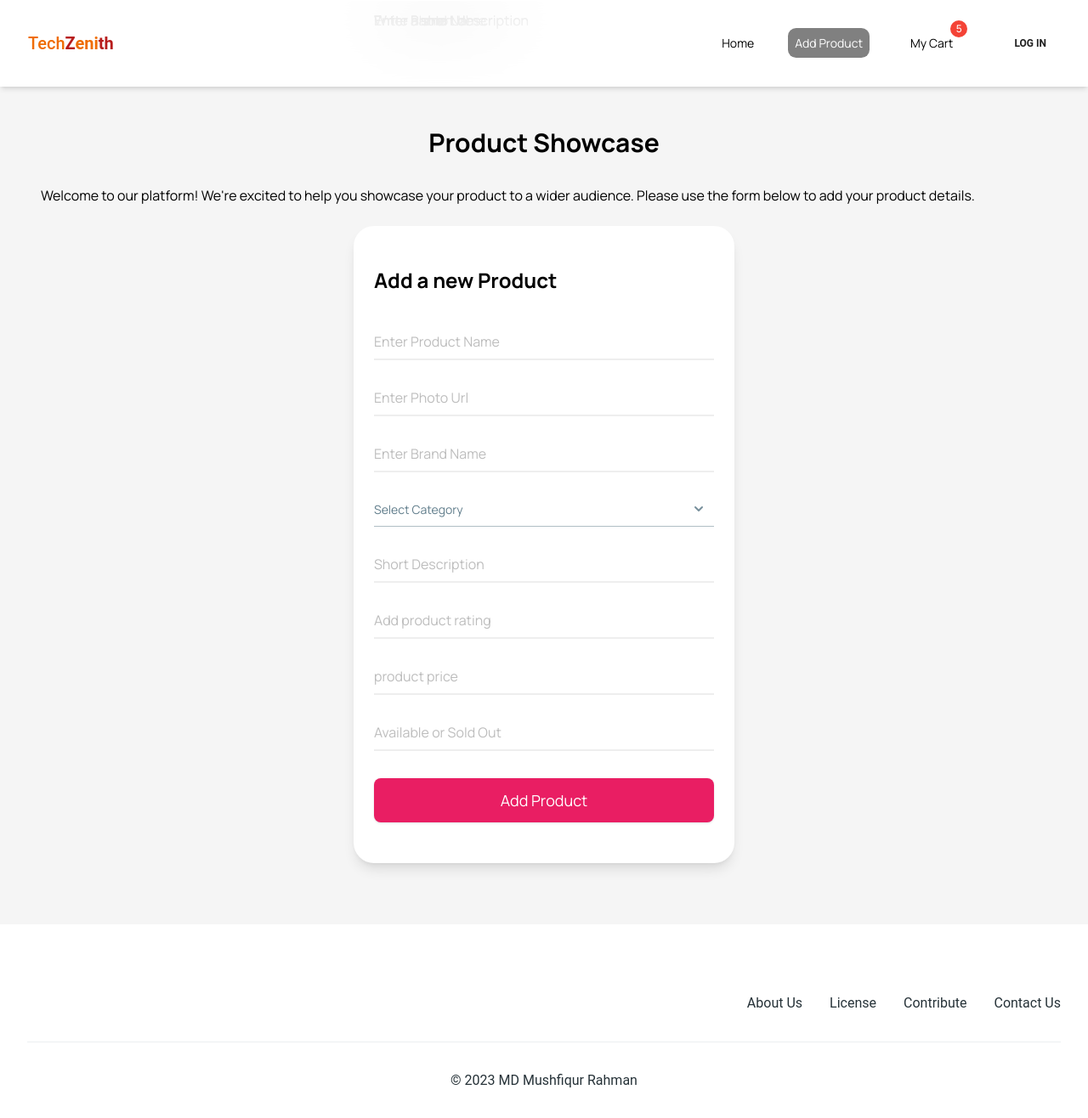
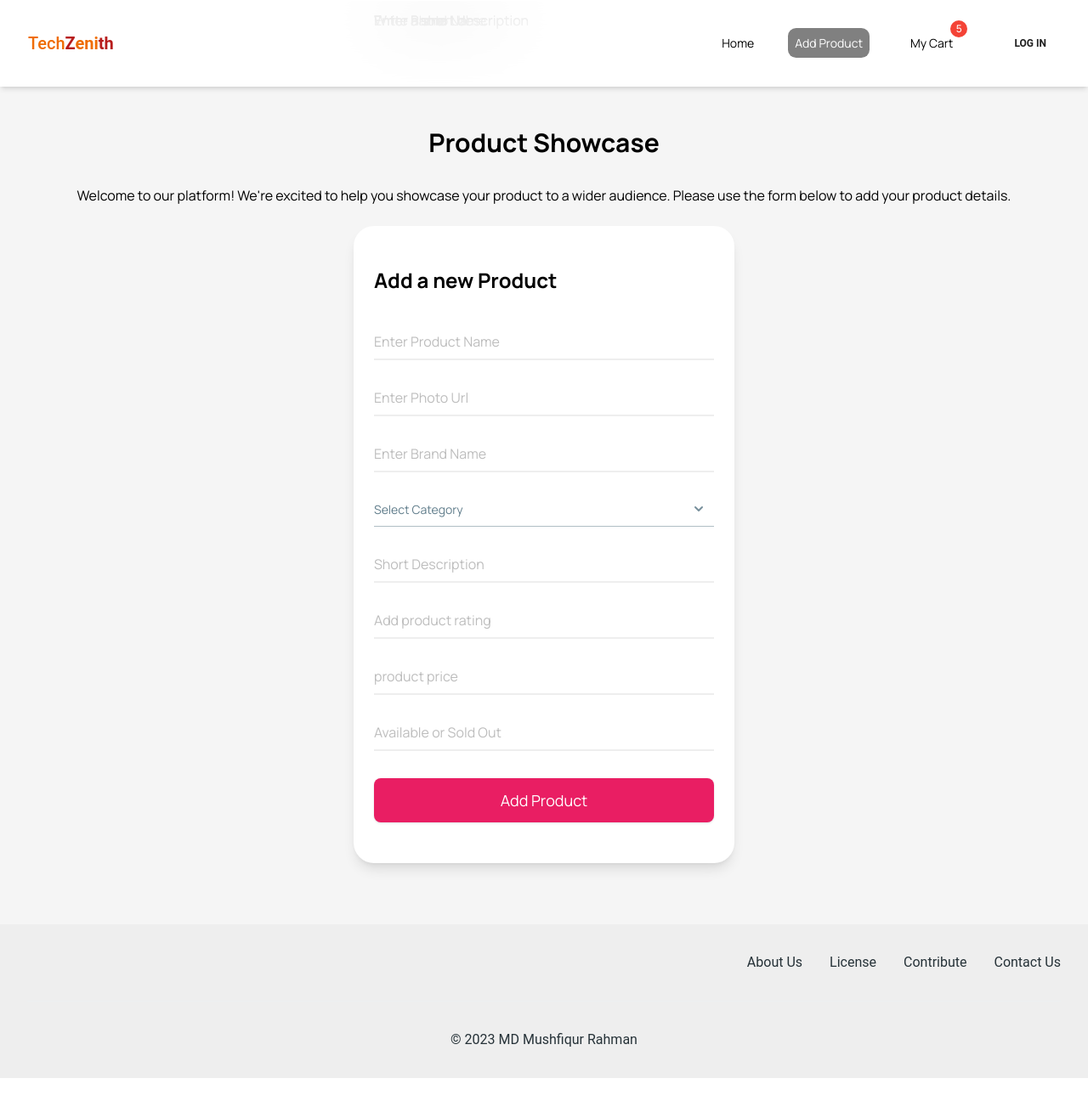
Before and after one commit to rafimd422/TechZenith-client, a React (Vite) app: page /addproduct in a window 1280 px wide. Shown: the whole page at 85% size. After the commit the page ends 1269 px from the top, so only its background shows below. Built offline with nearby package versions, Linux system fonts and the light colour scheme.

Commit message:
added product details page for specific products

```diff
--- a/src/Router/Router.jsx
+++ b/src/Router/Router.jsx
@@ -7,6 +7,7 @@ import SignUp from '../components/Pages/SignUp/SignUp';
 import ErrorPage from '../components/Pages/ErrorPage/ErrorPage';
 import Addproduct from '../components/Pages/AddProduct/Addproduct';
 import BrandProducts from '../components/Pages/BrandProducts/BrandProducts';
+import ProductDetails from '../components/Pages/ProductDetails/ProductDetails';
 
 const Router = createBrowserRouter([
     {
@@ -28,6 +29,12 @@ const Router = createBrowserRouter([
           loader: ({ params }) => fetch(`http://localhost:5000/products/${params.id}`)
         },
         {
+          path: "/products/id/:id",
+          element: <ProductDetails />,
+          loader: ({ params })=> fetch(`http://localhost:5000/products/id/${params.id}`)
+        },
+
+        {
           path: "/signin",
           element: <SignIn />,
         },
--- a/src/components/Fixed/Footer.jsx
+++ b/src/components/Fixed/Footer.jsx
@@ -2,8 +2,8 @@ import { Typography } from "@material-tailwind/react";
 
 const Footer = () => {
   return (
-    <footer className="w-full bg-white p-8">
-      <div className="flex flex-row flex-wrap items-center justify-center gap-y-6 gap-x-12 bg-white text-center md:justify-between">
+    <footer className="w-full bg-gray-200 p-8">
+      <div className="flex flex-row flex-wrap items-center justify-center gap-y-6 gap-x-12 bg-gray-200 text-center md:justify-between">
         <p></p>
         <ul className="flex flex-wrap items-center gap-y-2 gap-x-8">
           <li>
--- a/src/components/Pages/AddProduct/Addproduct.jsx
+++ b/src/components/Pages/AddProduct/Addproduct.jsx
@@ -45,34 +45,15 @@ fetch("http://localhost:5000/products", {
 
 
 
-
-
-
-
-
-
-
-
-
-
-
-
-
-
-
-
-
-
-
   const handleChange = (value) => {
     setCategory(value);
     console.log("Selected category: ", value);
   };
 
   return (
-    <div className="min-h-screen mb-12 bg-gray-100 p-0 sm:p-12">
+    <div className="min-h-screen pb-12 bg-gray-100 p-0 sm:p-12">
       <h3 className="text-3xl font-bold mb-8 text-center">Product Showcase</h3>
-      <p>
+      <p className="text-center">
         Welcome to our platform! We're excited to help you showcase your product
         to a wider audience. Please use the form below to add your product
         details.
--- a/src/components/Pages/BrandProducts/OnlyProducts.jsx
+++ b/src/components/Pages/BrandProducts/OnlyProducts.jsx
@@ -1,3 +1,4 @@
+import { NavLink } from 'react-router-dom';
 import {
     Card,
     CardHeader,
@@ -49,7 +50,7 @@ return (
         <Button
           className="bg-blue-gray-900/10 text-blue-gray-900 shadow-none hover:scale-105 hover:shadow-none focus:scale-105 focus:shadow-none active:scale-100"
         >
-          View Details
+          <NavLink to={`/products/id/${data._id}`}>View Details</NavLink>
         </Button>
 
         <Button
--- /dev/null
+++ b/src/components/Pages/ProductDetails/ProductDetails.jsx
@@ -0,0 +1,40 @@
+import { useLoaderData } from "react-router-dom"
+
+
+const ProductDetails = () => {
+    const data = useLoaderData()
+console.log(data)
+
+
+
+  return (
+    <div className="lg:container lg:mx-auto md:px-0 px-12 flex flex-wrap gap-6 p-2 items-center justify-center">
+<div className="w-80">
+    <img src={data.photourl} className="object-contain" alt="" />
+</div>
+<div className="p-2">
+<div className="flex flex-wrap justify-between px-4 gap-2 items-center">
+    <h3 className="text-2xl font-bold">
+        {data.name}
+    </h3>
+    <button className={data.avaiablity === "Available" ? `bg-green-500 mb-2 hover:bg-green-700 text-white font-bold py-2 px-4 rounded` : `bg-red-500 hover:bg-red-700 text-white font-bold ms-auto mb-2 py-2 px-4 rounded`}>
+    {data.avaiablity}
+    </button>
+    </div>
+    <p className="my-2 text-gray-700 text-justify">
+{data.shortdescription}
+    </p>
+<div className="flex justify-between items-center px-4">
+<h3 className="font-bold text-2xl text-red-500">Price: ${data.price}</h3>
+<button
+                  className="px-5 py-2 transition ease-in duration-200 uppercase rounded-full hover:bg-gray-800 hover:text-white border-2 border-gray-900 focus:outline-none">Add
+            to cart</button>
+</div>
+</div>
+
+
+    </div>
+  )
+}
+
+export default ProductDetails
```
